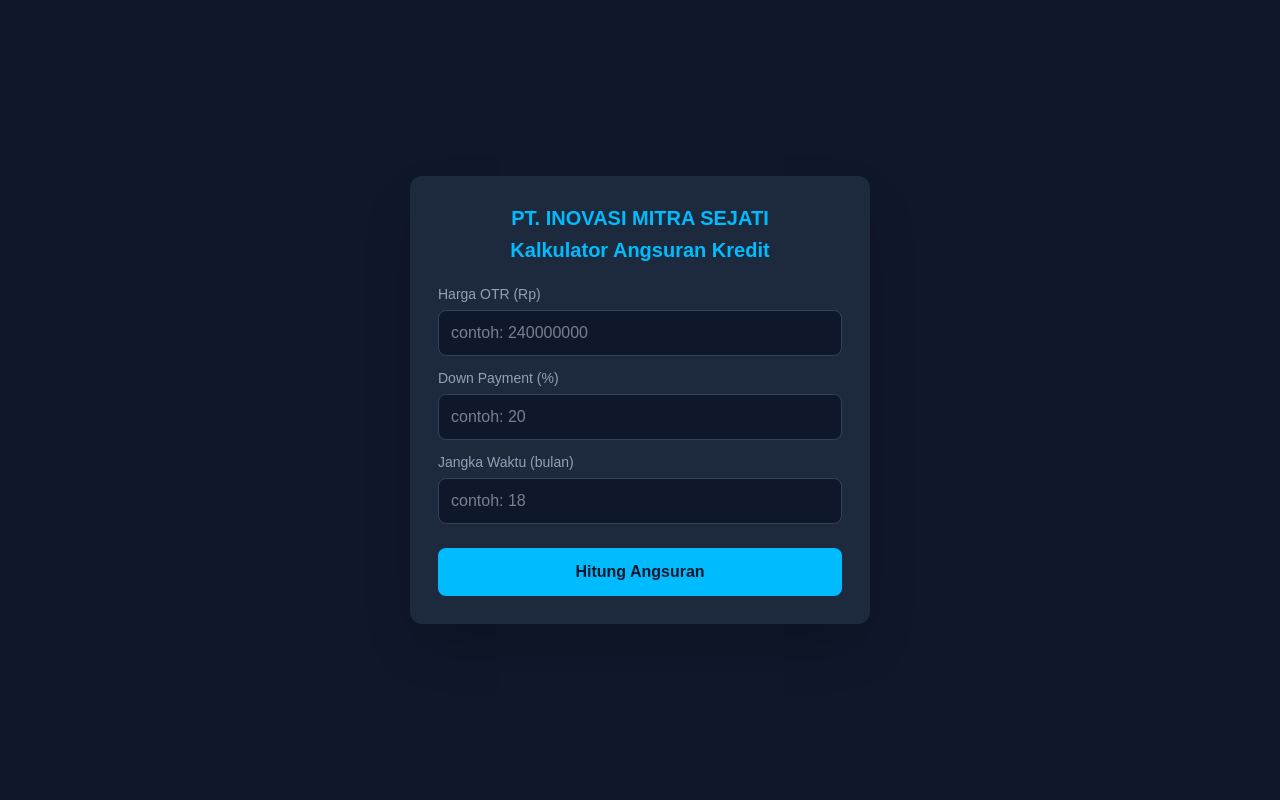
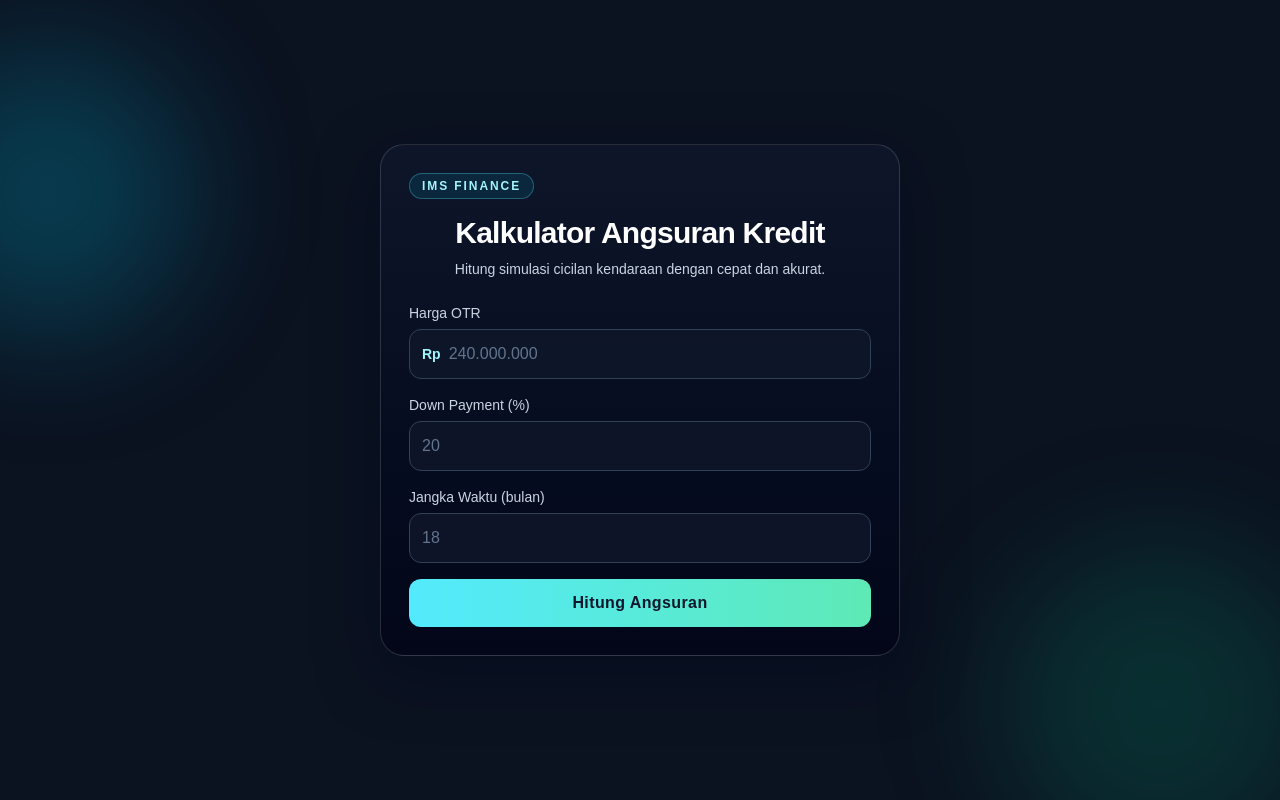
Before and after one commit to BimaPanjiWijaya/Kalkulator-Angsuran, a Next.js app in the folder kalkulator/: page / in a window 1280 px wide. Built offline with nearby package versions, Linux system fonts and the light colour scheme.

Commit message:
feat: add total payment and down payment calculation to loan simulator

```diff
--- a/kalkulator/app/page.tsx
+++ b/kalkulator/app/page.tsx
@@ -3,13 +3,30 @@
 import { FormEvent, useMemo, useState } from "react";
 
 type HasilAngsuran = {
+  dpNominal: number;
   pokokUtang: number;
   bunga: number;
+  totalPembayaran: number;
   angsuranPerBulan: number;
 };
 
 function formatRupiah(angka: number): string {
   return `Rp ${Math.round(angka).toLocaleString("id-ID")}`;
+}
+
+function ambilDigit(value: string): string {
+  return value.replace(/\D/g, "");
+}
+
+function formatDigitDenganPemisah(value: string): string {
+  if (!value) return "";
+  return Number(value).toLocaleString("id-ID");
+}
+
+function parseInputRupiah(value: string): number {
+  const hanyaDigit = ambilDigit(value);
+  if (!hanyaDigit) return 0;
+  return Number(hanyaDigit);
 }
 
 function hitungBunga(jangkaWaktu: number): number {
@@ -19,23 +36,28 @@
 }
 
 export default function Home() {
-  const [otr, setOtr] = useState<string>("");
-  const [dpPercent, setDpPercent] = useState<string>("");
-  const [tenor, setTenor] = useState<string>("");
+  const [otrInput, setOtrInput] = useState<string>("");
+  const [dpPercentInput, setDpPercentInput] = useState<string>("");
+  const [tenorInput, setTenorInput] = useState<string>("");
   const [error, setError] = useState<string>("");
   const [hasil, setHasil] = useState<HasilAngsuran | null>(null);
 
   const bungaLabel = useMemo(() => {
     if (!hasil) return "-";
-    return `${hasil.bunga * 100}%`;
+    return `${(hasil.bunga * 100).toFixed(1).replace(".0", "")}%`;
   }, [hasil]);
+
+  function handleOtrChange(value: string): void {
+    const hanyaDigit = ambilDigit(value);
+    setOtrInput(formatDigitDenganPemisah(hanyaDigit));
+  }
 
   function hitungAngsuran(event: FormEvent<HTMLFormElement>): void {
     event.preventDefault();
 
-    const otrValue = Number(otr);
-    const dpPercentValue = Number(dpPercent);
-    const tenorValue = Number(tenor);
+    const otrValue = parseInputRupiah(otrInput);
+    const dpPercentValue = Number(dpPercentInput);
+    const tenorValue = Number(tenorInput);
 
     if (!otrValue || !tenorValue || Number.isNaN(dpPercentValue)) {
       setError("Semua field wajib diisi ya, Boss!");
@@ -54,89 +76,124 @@
       return;
     }
 
-    const dp = otrValue * (dpPercentValue / 100);
-    const pokokUtang = otrValue - dp;
+    const dpNominal = otrValue * (dpPercentValue / 100);
+    const pokokUtang = otrValue - dpNominal;
     const bunga = hitungBunga(tenorValue);
-    const angsuranPerBulan = (pokokUtang + pokokUtang * bunga) / tenorValue;
+    const totalPembayaran = pokokUtang + pokokUtang * bunga;
+    const angsuranPerBulan = totalPembayaran / tenorValue;
 
     setError("");
-    setHasil({ pokokUtang, bunga, angsuranPerBulan });
+    setHasil({
+      dpNominal,
+      pokokUtang,
+      bunga,
+      totalPembayaran,
+      angsuranPerBulan,
+    });
   }
 
   return (
-    <div className="flex min-h-screen items-center justify-center bg-slate-900 px-4 py-10 text-slate-200">
-      <main className="w-full max-w-[460px] rounded-xl bg-slate-800 p-7 shadow-2xl">
-        <h1 className="text-xl font-bold text-sky-400 text-center">
-          PT. INOVASI MITRA SEJATI
+    <div className="relative flex min-h-screen items-center justify-center overflow-hidden bg-[#0b1220] px-4 py-10 text-slate-100">
+      <div className="pointer-events-none absolute -left-24 top-12 h-72 w-72 rounded-full bg-cyan-500/25 blur-3xl" />
+      <div className="pointer-events-none absolute -bottom-16 -right-10 h-80 w-80 rounded-full bg-emerald-400/15 blur-3xl" />
+
+      <main className="relative w-full max-w-[520px] rounded-3xl border border-white/15 bg-gradient-to-b from-slate-900/90 to-slate-950/90 p-7 shadow-[0_18px_60px_rgba(2,10,29,0.55)] backdrop-blur">
+        <div className="inline-flex rounded-full border border-cyan-300/30 bg-cyan-400/10 px-3 py-1 text-xs font-semibold uppercase tracking-[0.16em] text-cyan-200">
+          IMS Finance
+        </div>
+
+        <h1 className="mt-4 text-center text-2xl font-black tracking-tight text-white sm:text-3xl">
+          Kalkulator Angsuran Kredit
         </h1>
-        <h2 className="mt-1 text-xl font-semibold text-sky-400 text-center">
-          Kalkulator Angsuran Kredit
-        </h2>
+        <p className="mt-2 text-center text-sm text-slate-300">
+          Hitung simulasi cicilan kendaraan dengan cepat dan akurat.
+        </p>
 
-        <form className="mt-5" onSubmit={hitungAngsuran}>
-          <label className="mt-3 block text-sm text-slate-400" htmlFor="otr">
-            Harga OTR (Rp)
+        <form className="mt-6 space-y-4" onSubmit={hitungAngsuran}>
+          <div>
+            <label className="mb-1.5 block text-sm font-medium text-slate-300" htmlFor="otr">
+              Harga OTR
             </label>
+            <div className="flex items-center rounded-xl border border-slate-700 bg-slate-900/80 px-3 focus-within:border-cyan-300/70 focus-within:ring-2 focus-within:ring-cyan-300/20">
+              <span className="pr-2 text-sm font-semibold text-cyan-200">Rp</span>
               <input
                 id="otr"
-            type="number"
+                type="text"
                 inputMode="numeric"
-            placeholder="contoh: 240000000"
-            value={otr}
-            onChange={(event) => setOtr(event.target.value)}
-            className="mt-1.5 w-full rounded-lg border border-slate-700 bg-slate-900 px-3 py-2.5 text-base outline-none ring-sky-400/50 transition focus:ring-2"
+                placeholder="240.000.000"
+                value={otrInput}
+                onChange={(event) => handleOtrChange(event.target.value)}
+                className="w-full bg-transparent py-3 text-base text-slate-100 outline-none placeholder:text-slate-500"
               />
+            </div>
+          </div>
 
-          <label
-            className="mt-3 block text-sm text-slate-400"
-            htmlFor="dpPercent"
-          >
+          <div>
+            <label className="mb-1.5 block text-sm font-medium text-slate-300" htmlFor="dpPercent">
               Down Payment (%)
             </label>
             <input
               id="dpPercent"
               type="number"
+              min={0}
+              max={100}
               inputMode="decimal"
-            placeholder="contoh: 20"
-            value={dpPercent}
-            onChange={(event) => setDpPercent(event.target.value)}
-            className="mt-1.5 w-full rounded-lg border border-slate-700 bg-slate-900 px-3 py-2.5 text-base outline-none ring-sky-400/50 transition focus:ring-2"
+              placeholder="20"
+              value={dpPercentInput}
+              onChange={(event) => setDpPercentInput(event.target.value)}
+              className="w-full rounded-xl border border-slate-700 bg-slate-900/80 px-3 py-3 text-base outline-none ring-cyan-300/20 placeholder:text-slate-500 focus:border-cyan-300/70 focus:ring-2"
             />
+          </div>
 
-          <label className="mt-3 block text-sm text-slate-400" htmlFor="tenor">
+          <div>
+            <label className="mb-1.5 block text-sm font-medium text-slate-300" htmlFor="tenor">
               Jangka Waktu (bulan)
             </label>
             <input
               id="tenor"
               type="number"
+              min={1}
               inputMode="numeric"
-            placeholder="contoh: 18"
-            value={tenor}
-            onChange={(event) => setTenor(event.target.value)}
-            className="mt-1.5 w-full rounded-lg border border-slate-700 bg-slate-900 px-3 py-2.5 text-base outline-none ring-sky-400/50 transition focus:ring-2"
+              placeholder="18"
+              value={tenorInput}
+              onChange={(event) => setTenorInput(event.target.value)}
+              className="w-full rounded-xl border border-slate-700 bg-slate-900/80 px-3 py-3 text-base outline-none ring-cyan-300/20 placeholder:text-slate-500 focus:border-cyan-300/70 focus:ring-2"
             />
+          </div>
 
-          {error ? <p className="mt-4 text-sm text-rose-400">{error}</p> : null}
+          {error ? (
+            <p className="rounded-lg border border-rose-400/30 bg-rose-400/10 px-3 py-2 text-sm text-rose-200">
+              {error}
+            </p>
+          ) : null}
 
           <button
             type="submit"
-            className="mt-6 w-full cursor-pointer rounded-lg bg-sky-400 px-4 py-3 text-base font-bold text-slate-900 transition hover:bg-sky-500"
+            className="w-full rounded-xl bg-gradient-to-r from-cyan-300 to-emerald-300 px-4 py-3 text-base font-black tracking-wide text-slate-900 transition hover:brightness-105"
           >
             Hitung Angsuran
           </button>
         </form>
 
         {hasil ? (
-          <section className="mt-6 rounded-lg border border-slate-700 bg-slate-900 p-4">
-            <div className="flex items-center justify-between border-b border-slate-800 py-1.5 text-sm">
-              <span>Pokok Utang</span>
-              <span>{formatRupiah(hasil.pokokUtang)}</span>
+          <section className="mt-6 rounded-2xl border border-slate-700/80 bg-slate-950/80 p-4">
+            <div className="flex items-center justify-between border-b border-slate-800 py-2 text-sm">
+              <span className="text-slate-300">DP Nominal</span>
+              <span className="font-semibold text-slate-100">{formatRupiah(hasil.dpNominal)}</span>
             </div>
-            <div className="flex items-center justify-between border-b border-slate-800 py-1.5 text-sm">
-              <span>Bunga</span>
-              <span>{bungaLabel}</span>
+            <div className="flex items-center justify-between border-b border-slate-800 py-2 text-sm">
+              <span className="text-slate-300">Pokok Utang</span>
+              <span className="font-semibold text-slate-100">{formatRupiah(hasil.pokokUtang)}</span>
             </div>
-            <div className="mt-2 flex items-center justify-between py-1.5 text-base font-bold text-emerald-400">
+            <div className="flex items-center justify-between border-b border-slate-800 py-2 text-sm">
+              <span className="text-slate-300">Bunga</span>
+              <span className="font-semibold text-slate-100">{bungaLabel}</span>
+            </div>
+            <div className="flex items-center justify-between border-b border-slate-800 py-2 text-sm">
+              <span className="text-slate-300">Total Pembayaran</span>
+              <span className="font-semibold text-slate-100">{formatRupiah(hasil.totalPembayaran)}</span>
+            </div>
+            <div className="mt-1 flex items-center justify-between py-2 text-lg font-black text-emerald-300">
               <span>Angsuran / Bulan</span>
               <span>{formatRupiah(hasil.angsuranPerBulan)}</span>
             </div>
```
Lines whose indentation alone changed are shown as unchanged.
